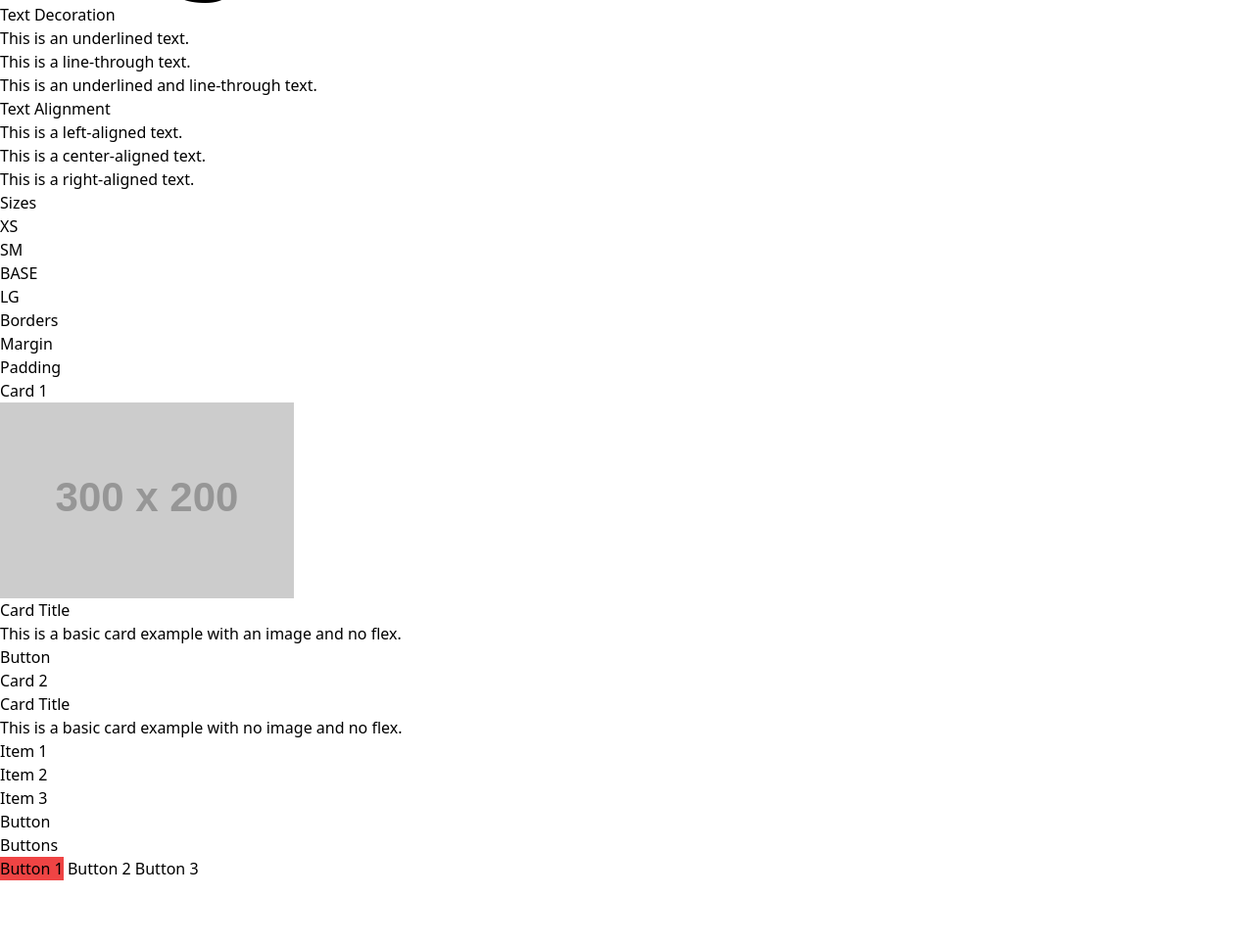
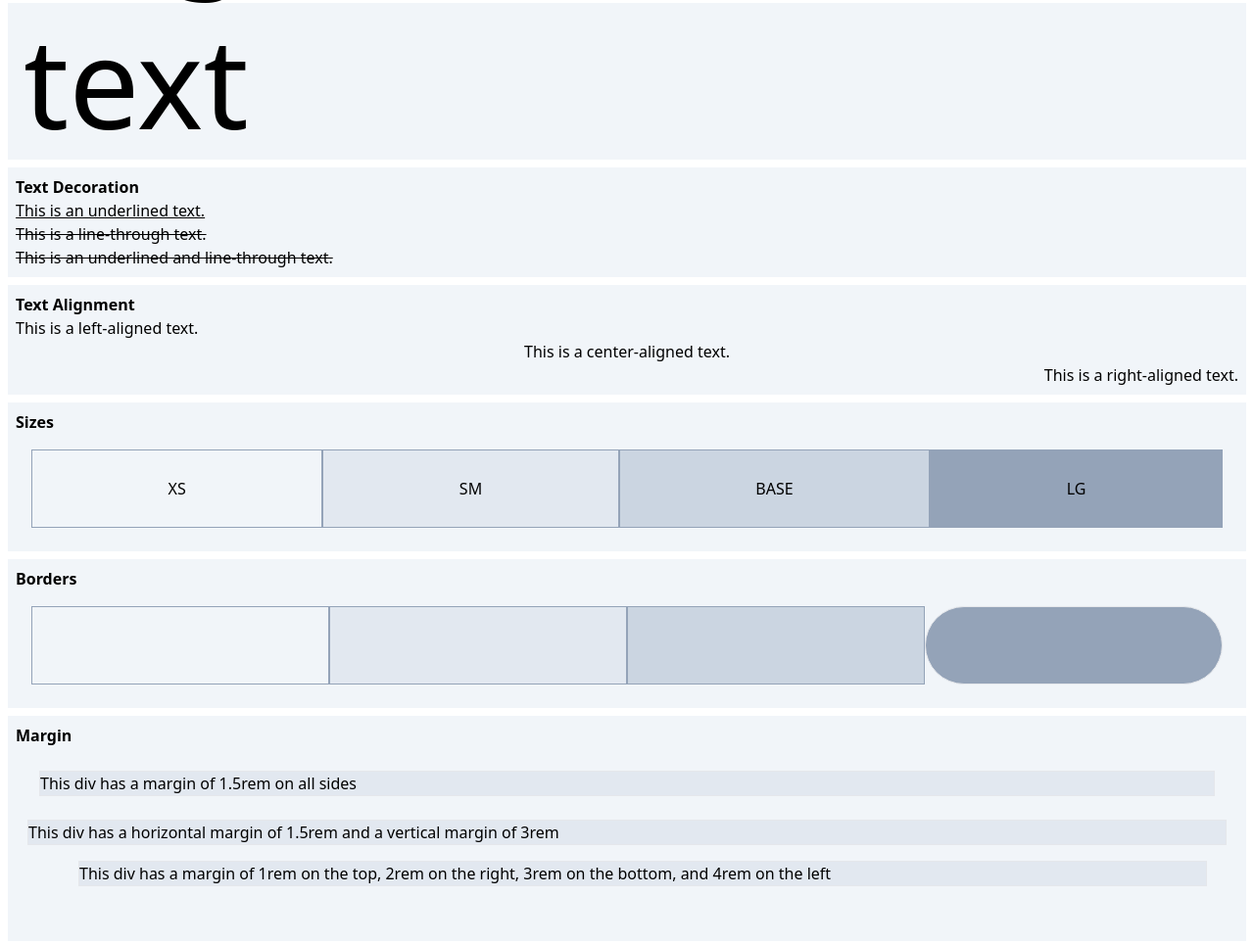
Before and after one commit to Cirvianum-DAW/mp9-tailwind1-basicstyling-BilalBoulouban, a website: page public/index.html in a window 1280 px wide. Shown: the part 981-1945 px from the top of the page at 98% size. Before the commit the page ends 1912 px from the top, so only its background shows below. Drawn offline with Linux system fonts and the light colour scheme; placeholder pictures from the web are drawn by us.

Commit message:
P2 -Casi

```diff
--- a/public/index.html
+++ b/public/index.html
@@ -42,42 +42,49 @@
         <p class="text-8xl">This is a 8x extra large text.</p>
         <p class="text-9xl">This is a 9x extra large text.</p>
       </div>
-      <div>
-        <h2>Text Decoration</h2>
-        <p>This is an underlined text.</p>
-        <p>This is a line-through text.</p>
-        <p>This is an underlined and line-through text.</p>
+      <!-- <---------------------------------------->
+      <div class="bg-slate-100 m-2 p-2 ">
+      <h2 class="p-2 text-9xl"">text</h2>
       </div>
-      <div>
-        <h2>Text Alignment</h2>
-        <p>This is a left-aligned text.</p>
-        <p>This is a center-aligned text.</p>
-        <p>This is a right-aligned text.</p>
+
+
+      <div class="bg-slate-100 m-2 p-2">
+        <b><h2 class="">Text Decoration</h2></b>
+        <p class="underline">This is an underlined text.</p>
+        <p class="line-through">This is a line-through text.</p>
+        <p class="underline line-through">This is an underlined and line-through text.</p>
       </div>
-      <div>
-        <h2>Sizes</h2>
-        <div>
-          <div>XS</div>
-          <div>SM</div>
-          <div>BASE</div>
-          <div>LG</div>
+
+      <div class="bg-slate-100 m-2 p-2">
+        <b><h2>Text Alignment</h2></b>
+        <p class="text-left">This is a left-aligned text.</p>
+        <p class="text-center">This is a center-aligned text.</p>
+        <p class="text-right">This is a right-aligned text.</p>
+      </div>
+      <div class="bg-slate-100 m-2 p-2">
+        <h2><b>Sizes</b></h2>
+        <div class="flex p-2 m-2 h-24">
+          <div class="flex-grow bg-slate-100 border border-slate-400 flex items-center justify-center">XS</div>
+          <div class="flex-grow bg-slate-200 border border-slate-400 flex items-center justify-center">SM</div>
+          <div class="flex-grow bg-slate-300 border border-slate-400 flex items-center justify-center">BASE</div>
+          <div class="flex-grow bg-slate-400 border border-slate-400 flex items-center justify-center">LG</div>
+        </div>
+      </div>
+      <div class="bg-slate-100 m-2 p-2">
+        <h2><b>Borders</b></h2>
+        <div class="flex m-2 p-2">
+          <div class="flex-grow w-20 h-20 bg-slate-100 border border-slate-400"> </div>
+          <div class="flex-grow w-20 h-20 bg-slate-200 border border-slate-400"> </div>
+          <div class="flex-grow w-20 h-20 bg-slate-300 border border-slate-400"> </div>
+          <div class=" bg-slate-400 border w-20 h-20 flex-grow rounded-full"></div>
         </div>
       </div>
       <div>
-        <h2>Borders</h2>
-        <div>
-          <div></div>
-          <div></div>
-          <div></div>
-          <div></div>
-        </div>
-      </div>
-      <div>
-        <div>
-          <h2>Margin</h2>
-          <div></div>
-          <div></div>
-          <div></div>
+        <div class="bg-slate-100 m-2 p-2">
+          <h2><b>Margin</b></h2>
+          <div class="m-6 border bg-slate-200">This div has a margin of 1.5rem on all sides</div>
+          <div class="mt-1.5 m-3 border bg-slate-200">This div has a horizontal margin of 1.5rem and a vertical margin of 3rem</div>
+          <div class="mt-4 mr-8 mb-12 ml-16 border bg-slate-200">This div has a margin of 1rem on the top, 2rem on the right, 3rem on the bottom, and 4rem on the left</div>
         </div>
         <div>
           <h2>Padding</h2>
```
Also changed, not shown: dist/styles.css.
